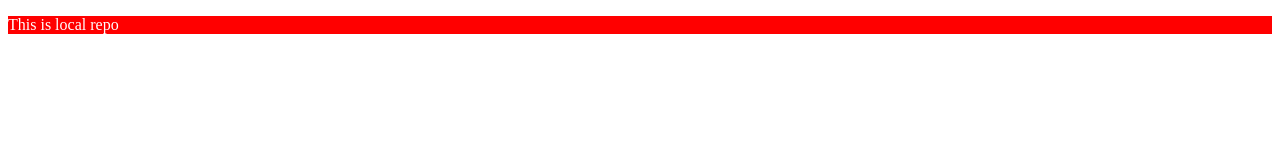
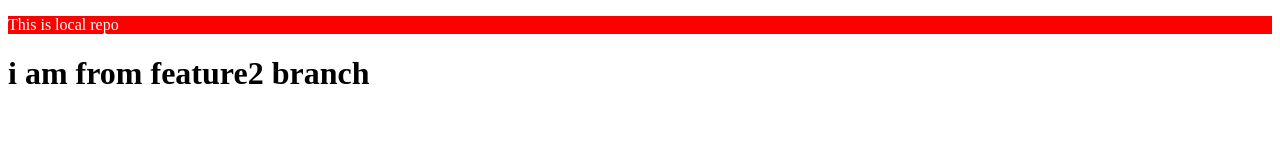
Before and after one commit to Prafoolsingh/localRepo, a plain HTML site: page index.html in a window 1280 px wide. Drawn offline with Linux system fonts and the light colour scheme.

Commit message:
add new feature

```diff
--- a/index.html
+++ b/index.html
@@ -8,5 +8,6 @@
 </head>
 <body>
     <p>This is local repo</p>
+    <h1>i am from feature2 branch</h1>
 </body>
 </html>
```
